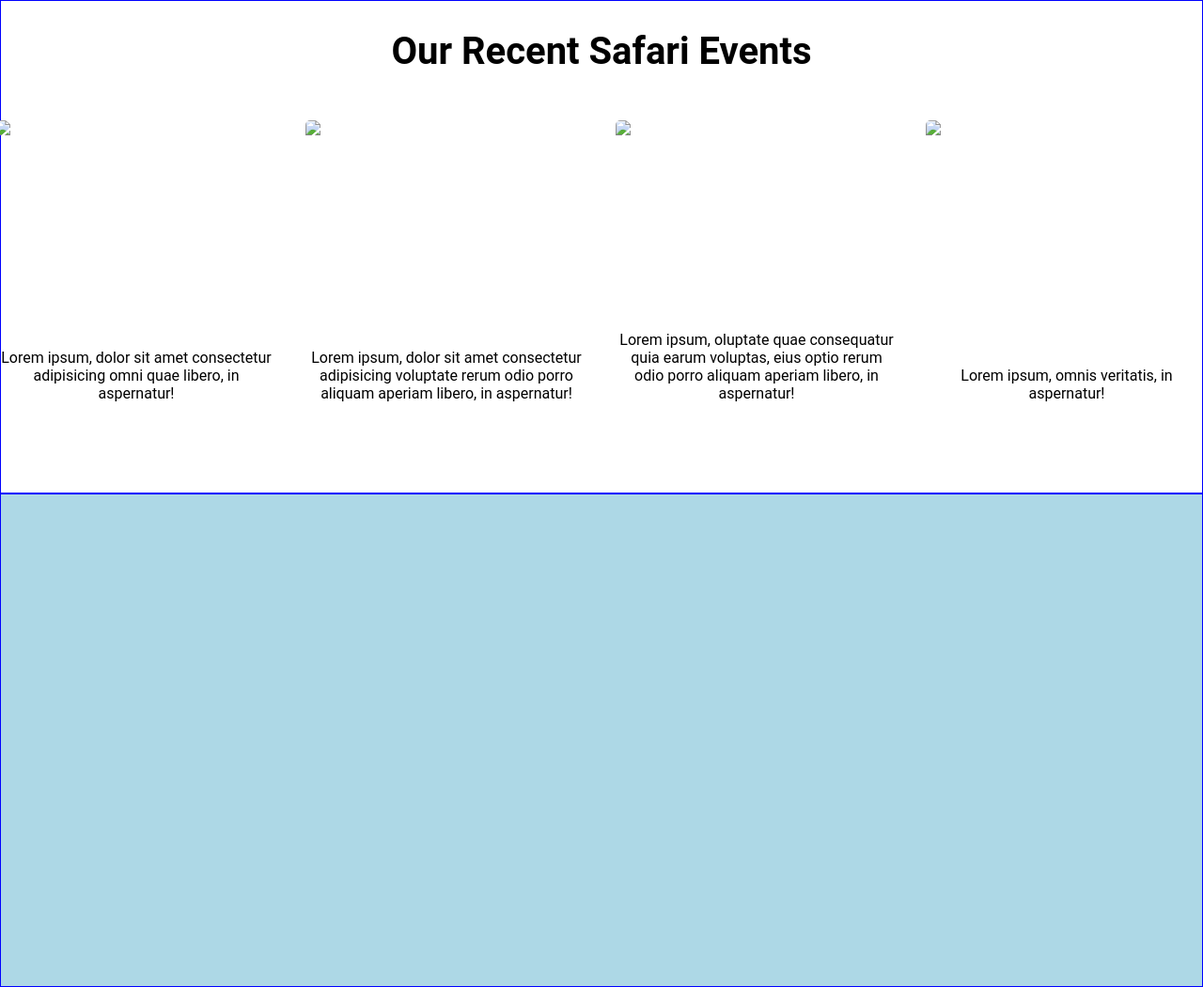
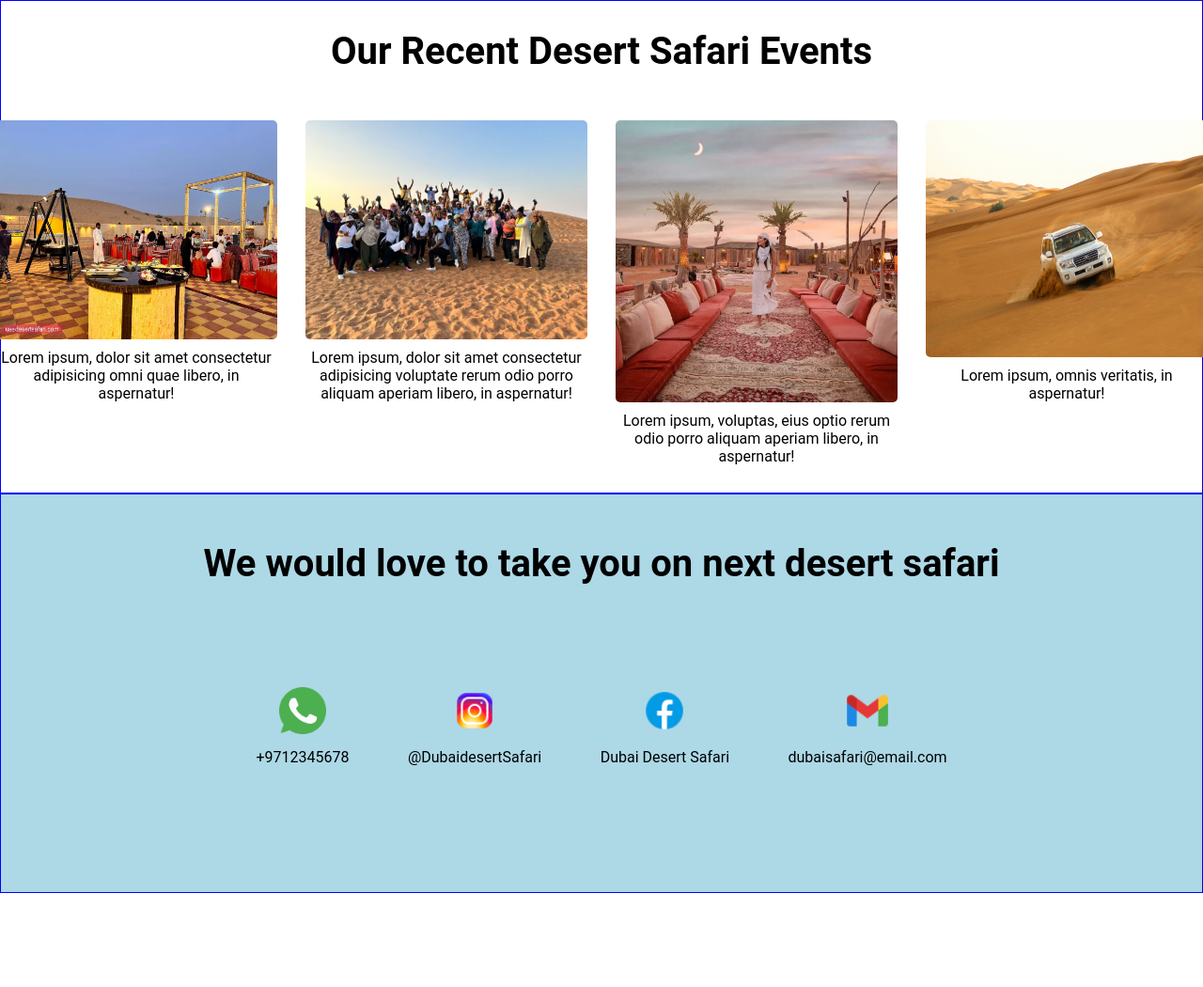
Before and after one commit to aelias-kan/Landing-page, a plain HTML site: page index.html in a window 1280 px wide. Shown: the part 680-1730 px from the top of the page at 94% size. After the commit the page ends 1630 px from the top, so only its background shows below. Drawn offline with Linux system fonts and the light colour scheme.

Commit message:
Add Event section to landing page
add images and text to event section in contents of landing page for desert safari

```diff
--- a/css/style.css
+++ b/css/style.css
@@ -182,26 +182,55 @@ body
     border-radius: 5px;
     height: 300px;
 }
+.card p
+{
+    color: black;
+    font-size: 16px;
+}
 
-
-
-
-
-
-
-
-
-
-
-
-
-
+/* contact section */
 
 
 #Contact
 {
     display: flex;
+    flex-direction: column;
     background-color: lightblue;
     border: 1px solid blue;
-    height: 525px;
+    height: 425px;
+    padding: 50px;
+    align-items: center;
+    gap: 50px;
 }
+
+#Contact h1{
+    font-size: 40px;
+    color: black;
+}
+
+.social-links
+{
+    /* border: 2px solid blue; */
+    height: 200px;
+    width: 800px;
+    display: flex;
+    justify-content: space-evenly;
+    align-items: center;
+    gap: 30px;
+    /* background-color: yellow; */
+}
+.social-links div{
+    display: flex;
+    flex-direction: column;
+    gap: 15px;
+    align-items: center;
+}
+/*
+#footer
+{
+    height: 300px;
+    padding: 50px;
+    display: flex;
+    justify-content: center;
+    align-items: center;
+} */
--- a/index.html
+++ b/index.html
@@ -3,14 +3,14 @@
 <head>
     <meta charset="UTF-8">
     <meta name="viewport" content="width=device-width, initial-scale=1.0">
-    <title>Dubai Safari</title>
+    <title>Dubai Desert Safari</title>
     <link rel="stylesheet" href="./css/style.css">
 </head>
 <body>
     <!-- Navigation -->
     <div class="header">
         <a class="logo" href="./index.html">
-            Dubai Safari
+            Dubai Desert Safari
         </a>
         <ul class="tabs">
             <li><a href="#About">About</a></li>
@@ -37,25 +37,25 @@
         <!-- Events Section  -->
         <div id="Events">
             <div class="events-tag">
-                <h1>Our Recent Safari Events</h1>
+                <h1>Our Recent Desert Safari Events</h1>
             </div>
             <div class="cards">
                 <div class="card">
-                    <img src="images/temp1.webp">
+                    <img src="images/desert-camp-view-01.webp">
                     <p>Lorem ipsum, dolor sit amet consectetur adipisicing  omni quae libero, in aspernatur!</p>
                 </div>
                 <div class="card">
-                    <img src="images/temp1.webp">
+                    <img src="images/evening-desert-safari-adventure-dubai_cpVVv.jpeg">
                     <p>Lorem ipsum, dolor sit amet consectetur adipisicing  voluptate rerum odio porro aliquam aperiam libero, in aspernatur!</p>
 
                 </div>
                 <div class="card">
-                    <img src="images/temp1.webp">
-                    <p>Lorem ipsum, oluptate quae consequatur quia earum voluptas, eius optio rerum odio porro aliquam aperiam libero, in aspernatur!</p>
+                    <img src="images/nZ3gD7WsVRedKGHdrdDSuJ3uGltLNjW4z0vxXHVC-1024x1024.webp">
+                    <p>Lorem ipsum,  voluptas, eius optio rerum odio porro aliquam aperiam libero, in aspernatur!</p>
 
                 </div>
                 <div class="card">
-                    <img src="images/temp1.webp">
+                    <img src="images/Temporarary.jpg">
                     <p>Lorem ipsum,  omnis veritatis, in aspernatur!</p>
 
                 </div>
@@ -65,33 +65,35 @@
 
         <!-- Contact Section  -->
         <div id="Contact">
-            <!-- <h1>Contact Us</h1>
-            <p>We would love to take you on next desert safari</p>
-            <div>
-                <div>
-                    <img>
-                    <p></p>
+            <h1>We would love to take you on next desert safari</h1>
+            <div class="social-links">
+                <div class=" soical">
+                    <img width="50px" height="50px" src="images/icons/whatsapp.png">
+                    <p>+9712345678</p>
                 </div>
-                <div>
-                    <img>
-                    <p></p>
+                <div class="soical">
+                    <img width="50px" height="50px" src="images/icons/icons8-instagram-48.png">
+                    <p>@DubaidesertSafari</p>
                 </div>
-
-                <div>
-                    <img>
-                    <p></p>
+                <div class="soical">
+                    <img width="50px" height="50px" src="images/icons/icons8-facebook-48.png">
+                    <p>Dubai Desert Safari</p>
                 </div>
-
+                <div class="soical">
+                    <img width="50px" height="50px" src="images/icons/icons8-gmail-48.png">
+                    <p>dubaisafari@email.com</p>
+                </div>
             </div>
-        </div> -->
+        </div>
     </div>
 
 
 
     <!-- footer section -->
-    <div class="footer">
+    <!-- <div class="footer">
 
-    </div>
+        <p><span class="copy">©</span>Copyright Muhammad Ilyas Afridi</p>
+    </div> -->
 
 
 </body>
```
Also changed, not shown: images/desert-camp-view-01.webp (added), images/evening-desert-safari-adventure-dubai_cpVVv.jpeg (added), images/icons/icons8-facebook-48.png (added), images/icons/icons8-gmail-48.png (added), images/icons/icons8-instagram-48.png (added), images/icons/whatsapp.png (added), images/nZ3gD7WsVRedKGHdrdDSuJ3uGltLNjW4z0vxXHVC-1024x1024.webp (added).
